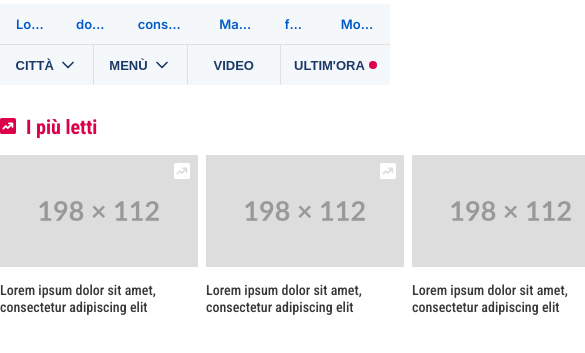
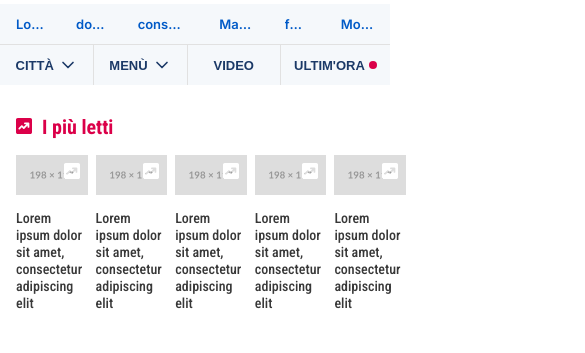
Before and after one commit to FrancescoSorini/ppm1-repo, a website: page main.html in a window 390 px wide. Shown: the part 149-502 px from the top of the page, 585 px wide, since content can reach past the window. Drawn offline with Linux system fonts and the light colour scheme.

Commit message:
Completamento vetrina

```diff
--- a/stylesheets/display-styles.css
+++ b/stylesheets/display-styles.css
@@ -18,7 +18,7 @@
 .display-trend-list{
     display: grid;
     grid-template-columns: repeat(5, 1fr);
-    grid-gap: 8px;
+    /* grid-gap: 8px; */
     gap: 8px;
 }
 
@@ -45,6 +45,12 @@
     margin-bottom: 12px;
 }
 
+.display-trend-item-img img{
+    width: 100%;
+    height: 100%;
+    object-fit: cover;
+}
+
 .display-trend-item-icon{
     position: absolute;
     right: 4px;
@@ -59,3 +65,9 @@
     margin-top: 12px;
     color: #383838 !important;
 }
+
+@media(max-width: 1024px) {
+    .display-slots-container{
+        padding-inline: 16px;
+    }
+}
```
